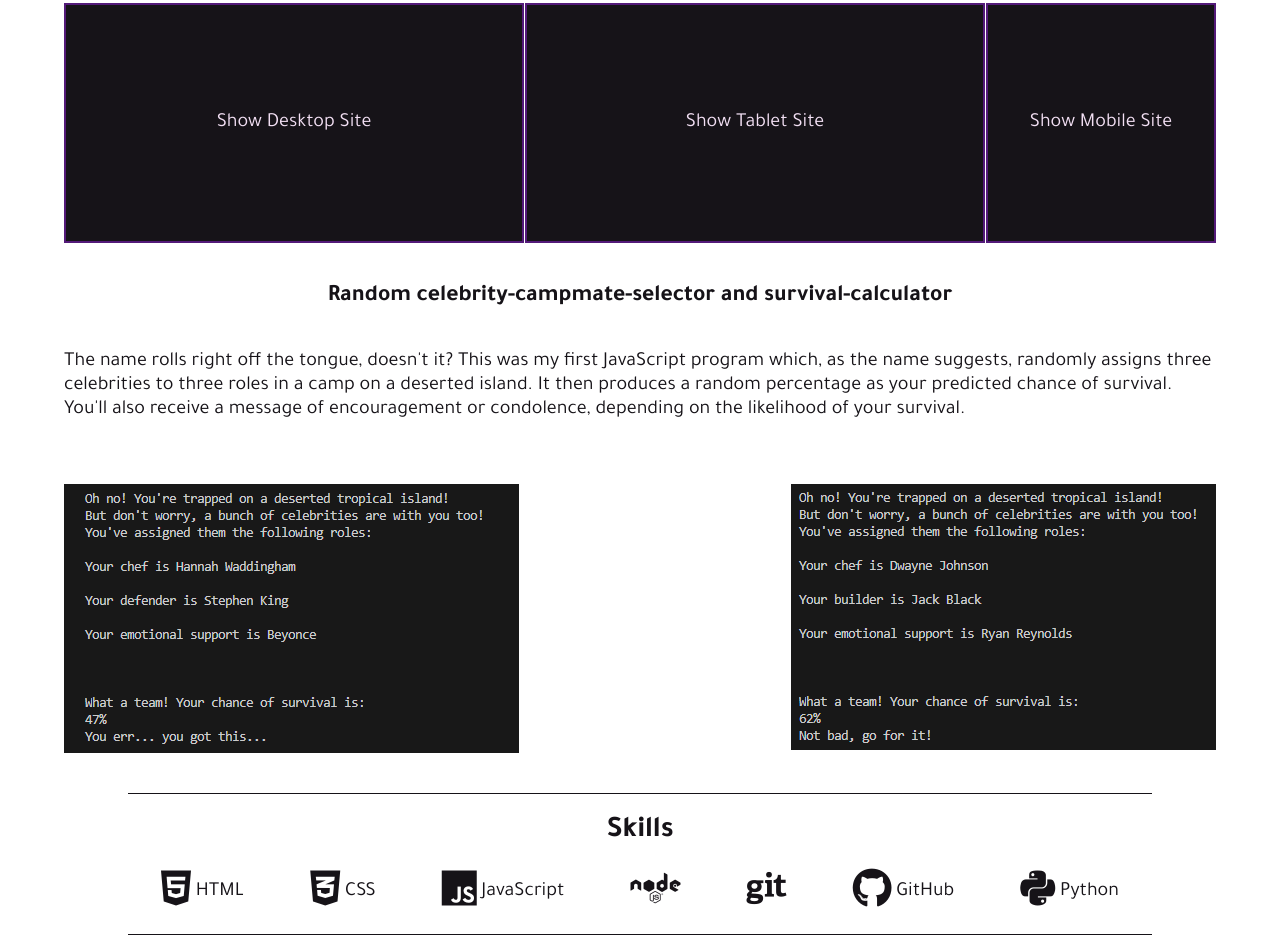
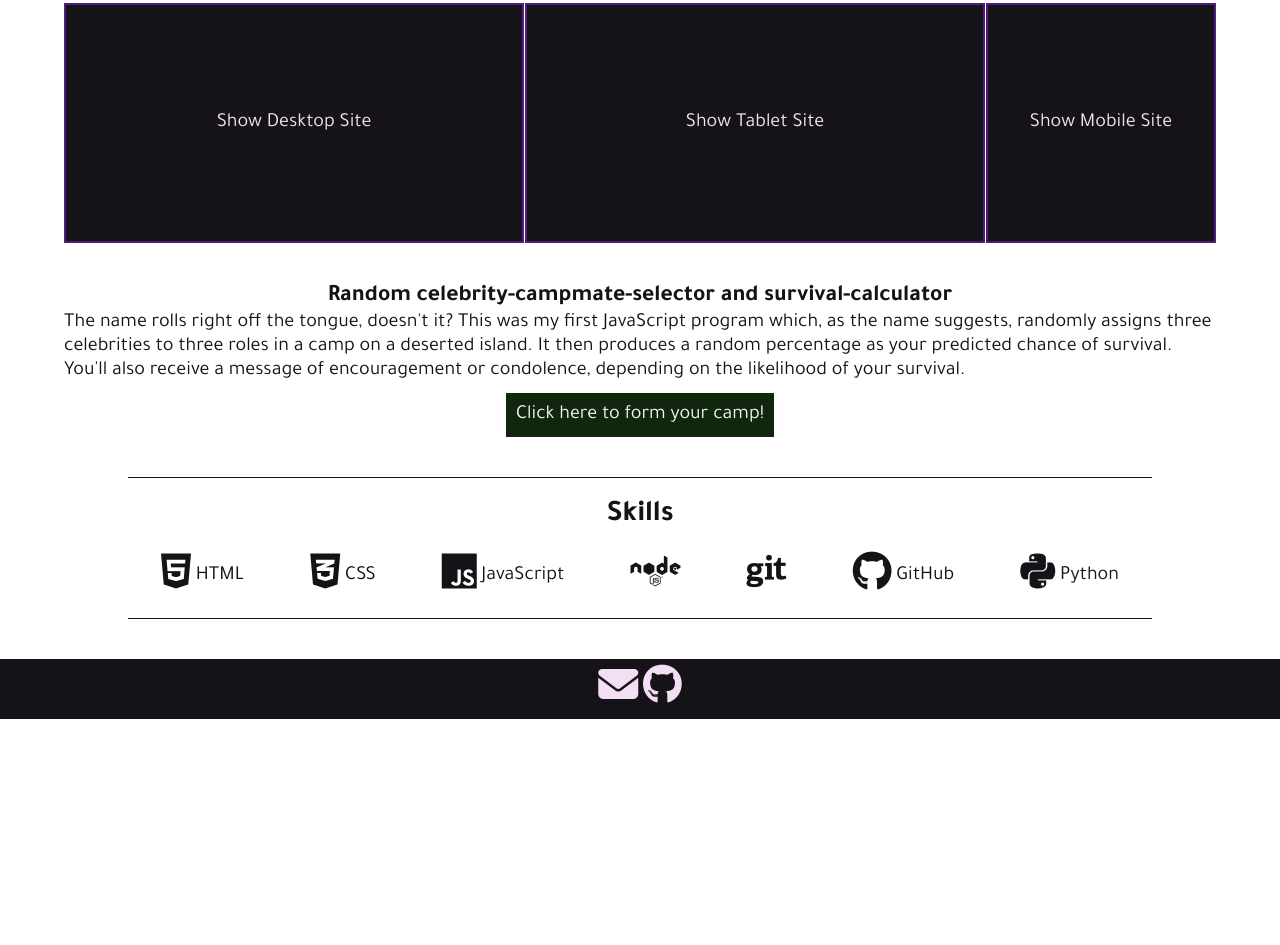
Before and after one commit to willl22/portfolio-website, a plain HTML site: page index.html in a window 1280 px wide. Shown: the part 601-1546 px from the top of the page. After the commit the page ends 1320 px from the top, so only its background shows below. Drawn offline with Linux system fonts and the light colour scheme.

Commit message:
begin altering project 2

```diff
--- a/index.html
+++ b/index.html
@@ -61,8 +61,9 @@
                         chance of survival. You'll also receive a message of
                         encouragement or condolence, depending on the
                         likelihood of your survival.</p>
-                        <img src="./camp1.png" id="camp1">
-                        <img src="./camp2.png" id="camp2">
+                        <!--<img src="./camp1.png" id="camp1">
+                        <img src="./camp2.png" id="camp2">-->
+                        <p id="generator">Click here to form your camp!</p>
                 </div>
             </section>
 
--- a/script.js
+++ b/script.js
@@ -48,3 +48,6 @@ function hideMSite() {
 };
 
 document.getElementById('swim-mobile').onclick = hideMSite;
+
+
+//CelebCampMates
--- a/styles.css
+++ b/styles.css
@@ -166,21 +166,23 @@ button:hover {
 /*2nd project*/
 
 #project2 {
-    display: grid;
-    grid-template-columns: 1fr 1fr;
-    grid-template-rows: 1fr 2fr 4fr;
+    display: flex;
+    flex-direction: column;
+    align-items: center;
 }
 
 #project2 h3 {
-    grid-area: 1 / 1 / 2 / 3;
     text-align: center;
 }
 
-#project2 p {
-    grid-area: 2 / 1 / 3 / 3;
+#generator {
+    background-color: rgb(16, 39, 13);
+    color: whitesmoke;
+    padding: 0.5rem;
+    margin-top: 0.5rem;
 }
 
-#project2 img {
+/*#project2 img {
     max-height: 13rem;
 }
 
@@ -191,7 +193,7 @@ button:hover {
 #camp2 {
     grid-area: 3 / 2 / 4 / 3;
     justify-self: end;
-}
+}*/
 
 /*skills section*/
 
@@ -269,9 +271,6 @@ footer a {
         max-height: 13rem;
     }
 
-    #project2 img {
-        max-height: 25rem;
-    }
 }
 
 /*Desktop Styles*/
@@ -301,13 +300,13 @@ footer a {
         column-gap: 1.5rem;
     }
 
-    #project1, #project2 {
+    #project1 {
         display: flex;
         flex-direction: column;
         align-items: center;
     }
 
-    #project1 img, #project2 img, #project1 button {
+    #project1 img, #project1 button {
         max-width: 95%;
         margin-top: 0.5rem;
     }
@@ -339,13 +338,13 @@ footer a {
         padding: 0.5rem;
     }
 
-    #about, #project1, #project2 {
+    #about, #project1 {
         display: flex;
         flex-direction: column;
         align-items: center;
     }
 
-    #project1 img, #project2 img, #project1 button {
+    #project1 img, #project1 button {
         max-width: 95%;
         margin-top: 0.5rem;
     }
```
